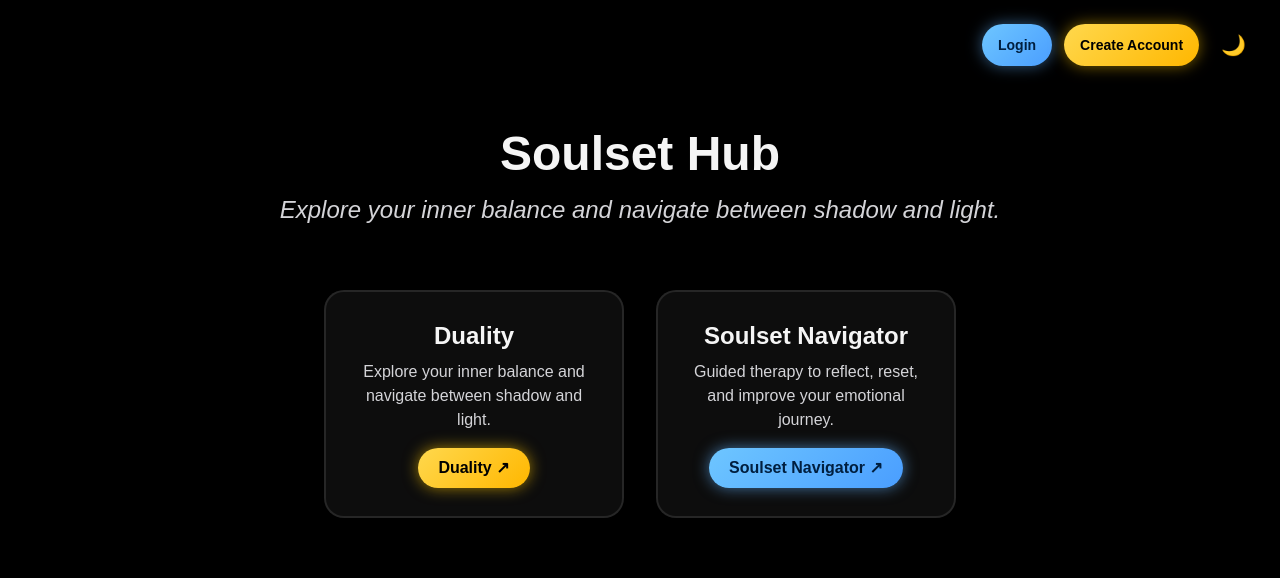
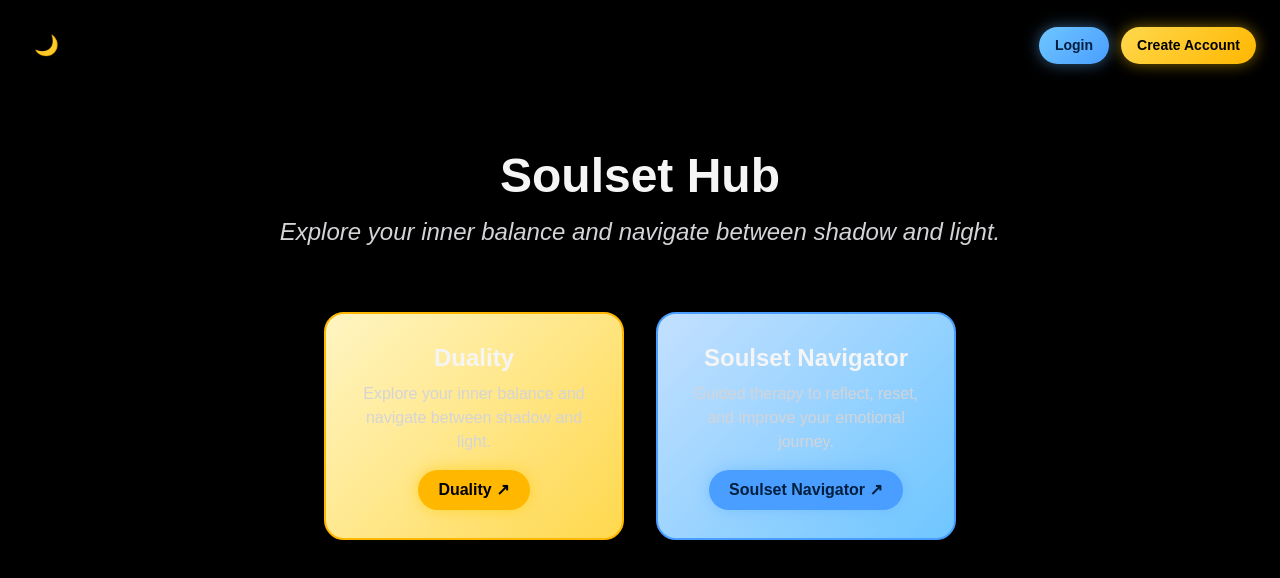
Before and after one commit to InstaMagicGen/Duality, a Next.js app: page / in a window 1280 px wide. Shown: the top 578 px of the page. Built offline with nearby package versions, Linux system fonts and the light colour scheme.

Commit message:
Homepage final: theme toggle top-left, login/signup top-right, centered app cards with hover effects and representative backgrounds

```diff
--- a/app/globals.css
+++ b/app/globals.css
@@ -66,8 +66,6 @@ body {
 
 /* App cards */
 .app-card {
-  background: rgba(255, 255, 255, 0.05);
-  border: 2px solid rgba(255,255,255,0.1);
   padding: 28px;
   border-radius: 20px;
   text-align: center;
@@ -78,20 +76,20 @@ body {
   transition: transform 0.3s ease, box-shadow 0.3s ease;
 }
 
+/* Hover effect */
 .app-card:hover {
   transform: translateY(-5px);
   box-shadow: 0 0 40px rgba(255,255,255,0.2);
 }
 
-/* Light mode cards */
-.app-card.light-mode {
-  background: #f5f5f5;
-  border: 2px solid #ddd;
-  color: #111;
+/* Backgrounds for apps */
+.duality-card {
+  background: linear-gradient(135deg, #FFF5C3, #FFD84D);
+  border: 2px solid #FFB700;
 }
-.app-card.light-mode:hover {
-  transform: translateY(-5px);
-  box-shadow: 0 0 20px rgba(0,0,0,0.15);
+.soulset-card {
+  background: linear-gradient(135deg, #C3E0FF, #6EC6FF);
+  border: 2px solid #4A9EFF;
 }
 
 /* App buttons */
@@ -106,7 +104,7 @@ body {
 }
 
 .duality-btn {
-  background: linear-gradient(135deg, #FFD84D, #FFB700);
+  background: #FFB700;
   color: #000;
   box-shadow: 0 0 15px rgba(255, 200, 0, 0.6);
 }
@@ -116,7 +114,7 @@ body {
 }
 
 .soulset-btn {
-  background: linear-gradient(135deg, #6EC6FF, #4A9EFF);
+  background: #4A9EFF;
   color: #001F3F;
   box-shadow: 0 0 15px rgba(100, 180, 255, 0.6);
 }
@@ -124,3 +122,16 @@ body {
   transform: translateY(-1px);
   box-shadow: 0 0 25px rgba(140, 210, 255, 0.9);
 }
+
+/* Light mode card colors */
+:root[data-theme="light"] .duality-card {
+  background: #FFF8E1;
+  border: 2px solid #FFD84D;
+}
+:root[data-theme="light"] .soulset-card {
+  background: #E1F0FF;
+  border: 2px solid #6EC6FF;
+}
+:root[data-theme="light"] .app-card p {
+  color: #111;
+}
--- a/app/page.tsx
+++ b/app/page.tsx
@@ -70,59 +70,41 @@ export default function Page() {
   return (
     <main
       dir={lang === 'ar' ? 'rtl' : 'ltr'}
-      className="min-h-screen flex flex-col items-center justify-start px-6 py-6 bg-background text-foreground transition-colors duration-300"
+      className="min-h-screen flex flex-col items-center justify-start px-6 py-6 bg-background text-foreground transition-colors duration-300 relative"
     >
-      {/* Header */}
-      <header className="w-full flex justify-between items-center mb-16">
-        {theme === 'light' ? (
-          <div className="flex gap-6">
-            <div className="flex flex-col gap-6">
-              {/* Duality & Soulset cards on left in light mode */}
-              <div className="app-card light-mode">
-                <h2 className="text-2xl font-bold mb-2">{t.duality.title}</h2>
-                <p className="text-black mb-4">{t.duality.description}</p>
-                <button onClick={() => router.push("/duality")} className="app-btn duality-btn">{t.duality.title} ↗</button>
-              </div>
-              <div className="app-card light-mode">
-                <h2 className="text-2xl font-bold mb-2">{t.soulset.title}</h2>
-                <p className="text-black mb-4">{t.soulset.description}</p>
-                <button onClick={() => router.push("/soulset")} className="app-btn soulset-btn">{t.soulset.title} ↗</button>
-              </div>
-            </div>
-          </div>
-        ) : <div></div>}
-
+      {/* Theme toggle top-left and login/signup top-right */}
+      <header className="w-full flex justify-between items-center mb-16 absolute top-6 left-0 right-0 px-6">
+        <button onClick={toggleTheme} className="header-btn theme-btn">
+          {theme === 'dark' ? '🌙' : '☀️'}
+        </button>
         <div className="flex gap-3">
           <button onClick={() => router.push("/login")} className="header-btn login-btn">{t.login}</button>
           <button onClick={() => router.push("/signup")} className="header-btn signup-btn">{t.signup}</button>
-          <button onClick={toggleTheme} className="header-btn theme-btn">
-            {theme === 'dark' ? '🌙' : '☀️'}
-          </button>
         </div>
       </header>
 
       {/* App Name & Slogan */}
-      <section className="text-center mb-16">
+      <section className="text-center mt-32 mb-16">
         <h1 className="text-5xl font-extrabold mb-4">{t.appName}</h1>
         <p className="text-2xl text-zinc-300 italic">{t.duality.description}</p>
       </section>
 
-      {/* App Cards (dark mode center) */}
-      {theme === 'dark' && (
+      {/* App Cards Centered */}
       <section className="flex flex-col sm:flex-row justify-center items-center gap-8">
-          <div className="app-card">
+        {/* Duality Card */}
+        <div className="app-card duality-card">
           <h2 className="text-2xl font-bold mb-2">{t.duality.title}</h2>
           <p className="text-zinc-300 mb-4">{t.duality.description}</p>
           <button onClick={() => router.push("/duality")} className="app-btn duality-btn">{t.duality.title} ↗</button>
         </div>
 
-          <div className="app-card">
+        {/* Soulset Navigator Card */}
+        <div className="app-card soulset-card">
           <h2 className="text-2xl font-bold mb-2">{t.soulset.title}</h2>
           <p className="text-zinc-300 mb-4">{t.soulset.description}</p>
           <button onClick={() => router.push("/soulset")} className="app-btn soulset-btn">{t.soulset.title} ↗</button>
         </div>
       </section>
-      )}
     </main>
   );
 }
```
Lines whose indentation alone changed are shown as unchanged.
